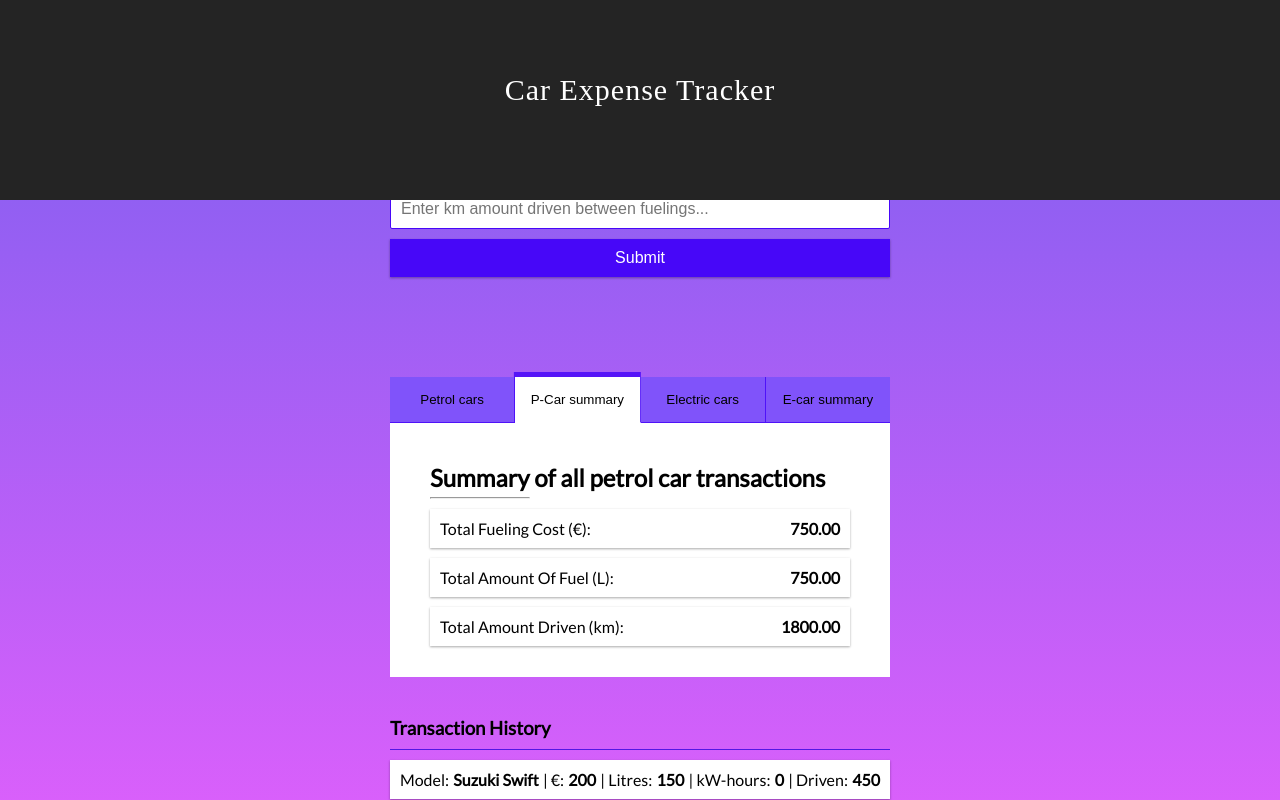
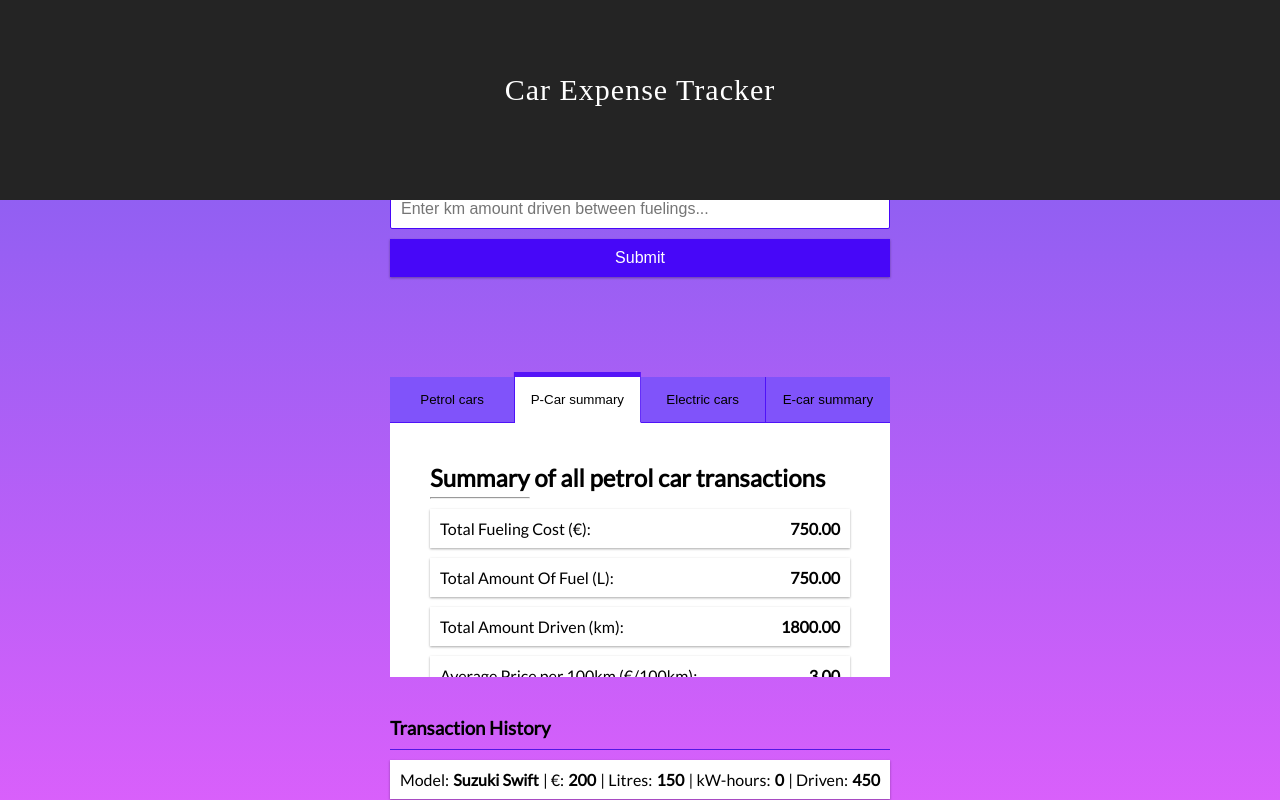
Before and after one commit to mixmading/frontend-teamwork, a React (Create React App) app: page / in a window 1280 px wide. Both pictures are taken after a click on the button "P-Car summary". Shown: the part 498-1298 px from the top of the page. Built offline with nearby package versions, Linux system fonts and the light colour scheme.

Commit message:
pcar puolelle lisätty avarage hinnat ja litrat

```diff
--- /dev/null
+++ b/src/components/FuelConsumption.js
@@ -0,0 +1,32 @@
+import React, { useContext } from "react";
+import { GlobalContext } from "../context/GlobalState";
+
+function FuelConsumption(props) {
+  const { transactions } = useContext(GlobalContext);
+
+  // Calculate the total liters of fuel used
+  const litreTotal = props.reduce(
+    (acc, transaction) => acc + transaction.Litre,
+    0
+  );
+  const euroTotal = transactions.reduce(
+    (acc, transaction) => acc + transaction.Euro,
+    0
+  );
+  const kmTotal = transactions.reduce(
+    (acc, transaction) => acc + transaction.km,
+    0
+  );
+
+  const litersPer100km = litreTotal / kmTotal * 100;
+  const average = kmTotal / litreTotal;
+  const euroPer100km = (euroTotal / kmTotal) * 100;
+
+  return {
+    average: average,
+    litersPer100km: litersPer100km,
+    euroPer100km: euroPer100km,
+  };
+}
+
+export default FuelConsumption;
--- a/src/components/PCarSummary.js
+++ b/src/components/PCarSummary.js
@@ -1,5 +1,6 @@
 import React, { useContext } from "react";
 import { GlobalContext } from "../context/GlobalState";
+import FuelConsumption from "./FuelConsumption";
 
 function PCarSummary() {
   const { transactions } = useContext(GlobalContext);
@@ -20,15 +21,17 @@ function PCarSummary() {
     (acc, transaction) => acc + transaction.km,
     0
   );
+
   return (
     <ul className="list">
-
       <div className="content  active-content">
         <h2>Summary of all petrol car transactions</h2>
         <hr />
         <li>Total Fueling Cost (€): <b>{euroTotal.toFixed(2)}</b></li>
         <li>Total Amount Of Fuel (L): <b>{litreTotal.toFixed(2)}</b></li>
         <li>Total Amount Driven (km): <b>{kmTotal.toFixed(2)}</b></li>
+        <li>Average Price per 100km (€/100km): <b>{FuelConsumption(petrolTransactions).average.toFixed(2)}</b></li>
+        <li>Average Litres per 100km (L/100km): <b>{FuelConsumption(petrolTransactions).litersPer100km.toFixed(2)}</b></li>
       </div>
     </ul>
   );
```
